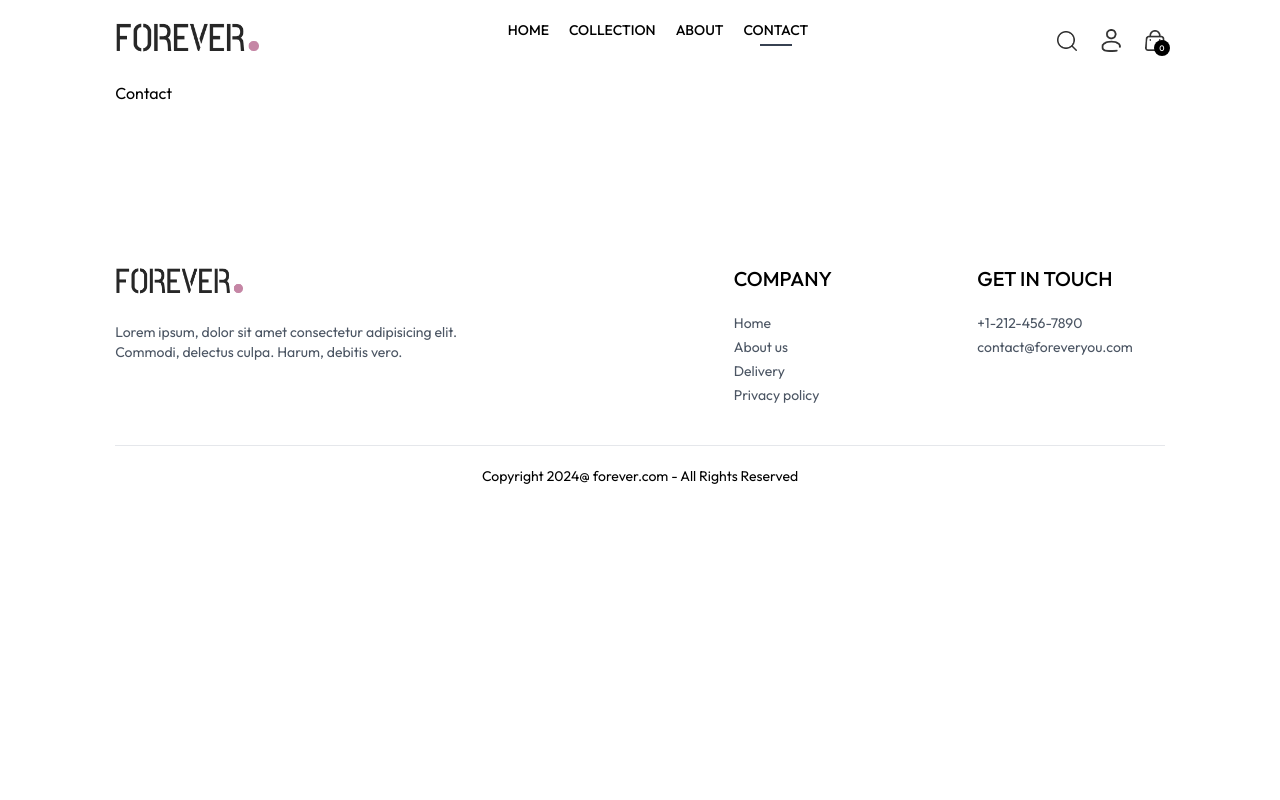
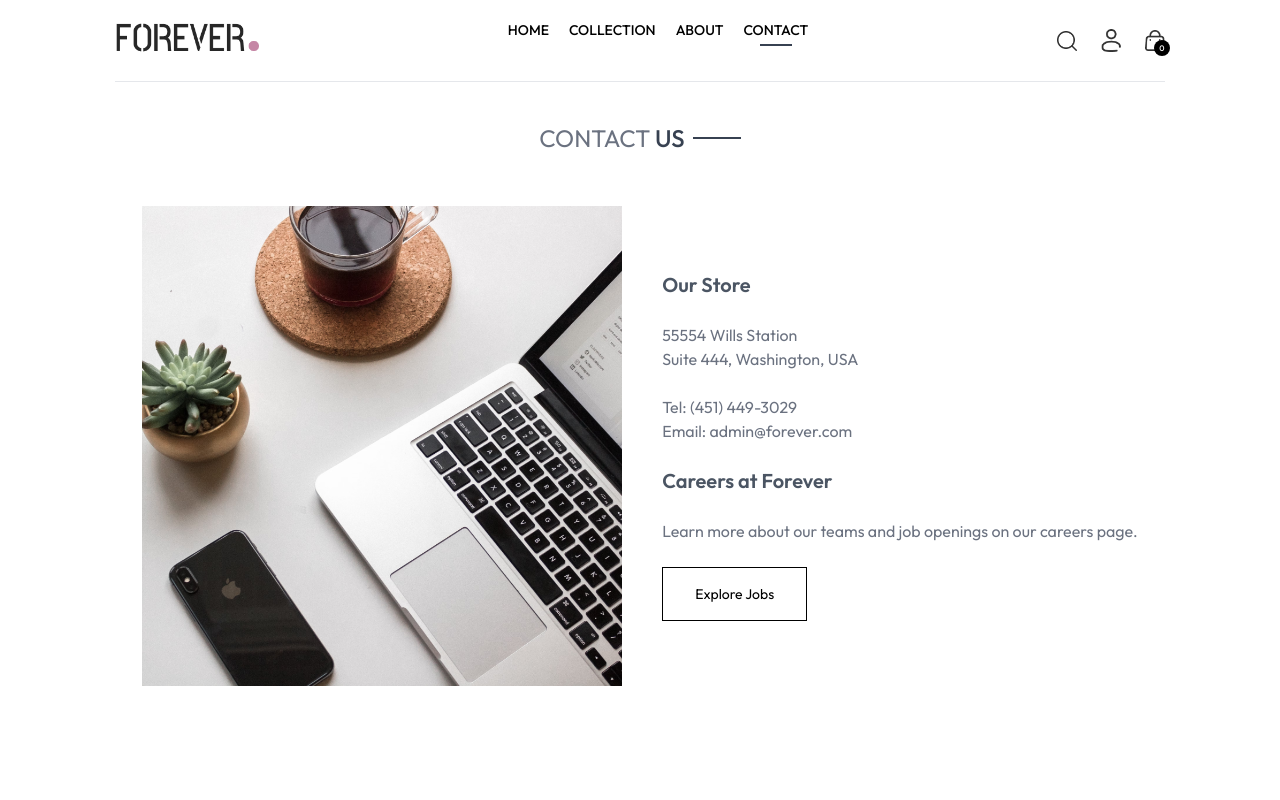
Before and after one commit to 5urafel/ECOMMERCE-APP, a React (Vite) app in the folder frontend/: page /contact in a window 1280 px wide. Shown: the top 800 px of the page. Built offline with nearby package versions, Linux system fonts and the light colour scheme.

Commit message:
feat(contact): add contact page

```diff
--- a/frontend/src/pages/Contact.jsx
+++ b/frontend/src/pages/Contact.jsx
@@ -1,7 +1,46 @@
 import React from "react";
+import Title from "../components/Title";
+import NewsletterBox from "../components/NewsletterBox";
+import { assets } from "../assets/frontend_assets/assets";
 
 const Contact = () => {
-  return <div>Contact</div>;
+  return (
+    <div>
+      <div className="text-center text-2xl pt-10 border-t">
+        <Title text1={"CONTACT"} text2={"US"} />
+      </div>
+
+      <div className="my-10 flex flex-col justify-center md:flex-row gap-10 mb-28">
+        <img
+          className="w-full md:max-w-[480px]"
+          src={assets.contact_img}
+          alt=""
+        />
+        <div className="flex flex-col justify-center items-start gap-6 ">
+          <p className="font-semibold text-xl text-gray-600">Our Store</p>
+          <p className="text-gray-500">
+            {" "}
+            55554 Wills Station <br />
+            Suite 444, Washington, USA
+          </p>
+          <p className="text-gray-500">
+            Tel: (451) 449-3029 <br />
+            Email: admin@forever.com
+          </p>
+          <p className="font-semibold text-xl text-gray-600">
+            Careers at Forever
+          </p>
+          <p className="text-gray-500">
+            Learn more about our teams and job openings on our careers page.{" "}
+          </p>
+          <button className="border border-black px-8 py-4 text-sm hover:bg-black hover:text-white transition-all duration-500">
+            Explore Jobs
+          </button>
+        </div>
+      </div>
+      <NewsletterBox />
+    </div>
+  );
 };
 
 export default Contact;
```
